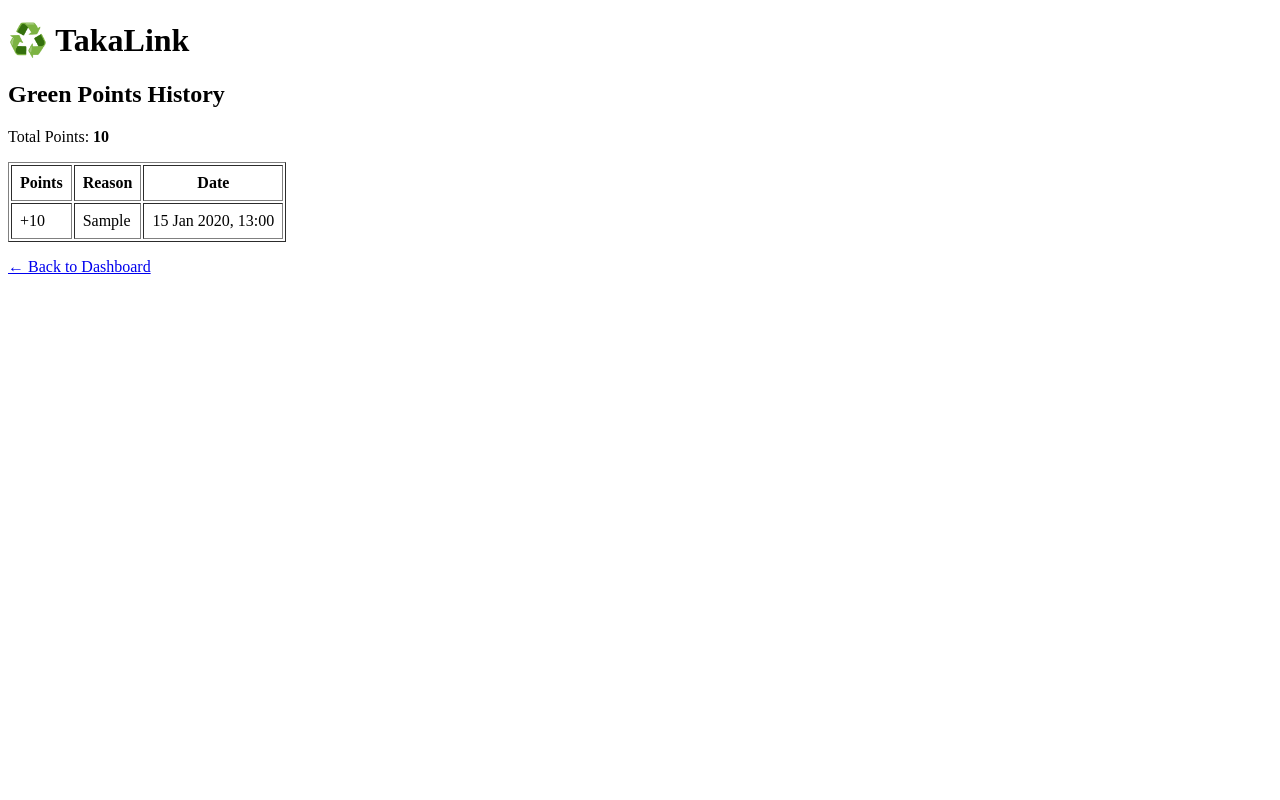
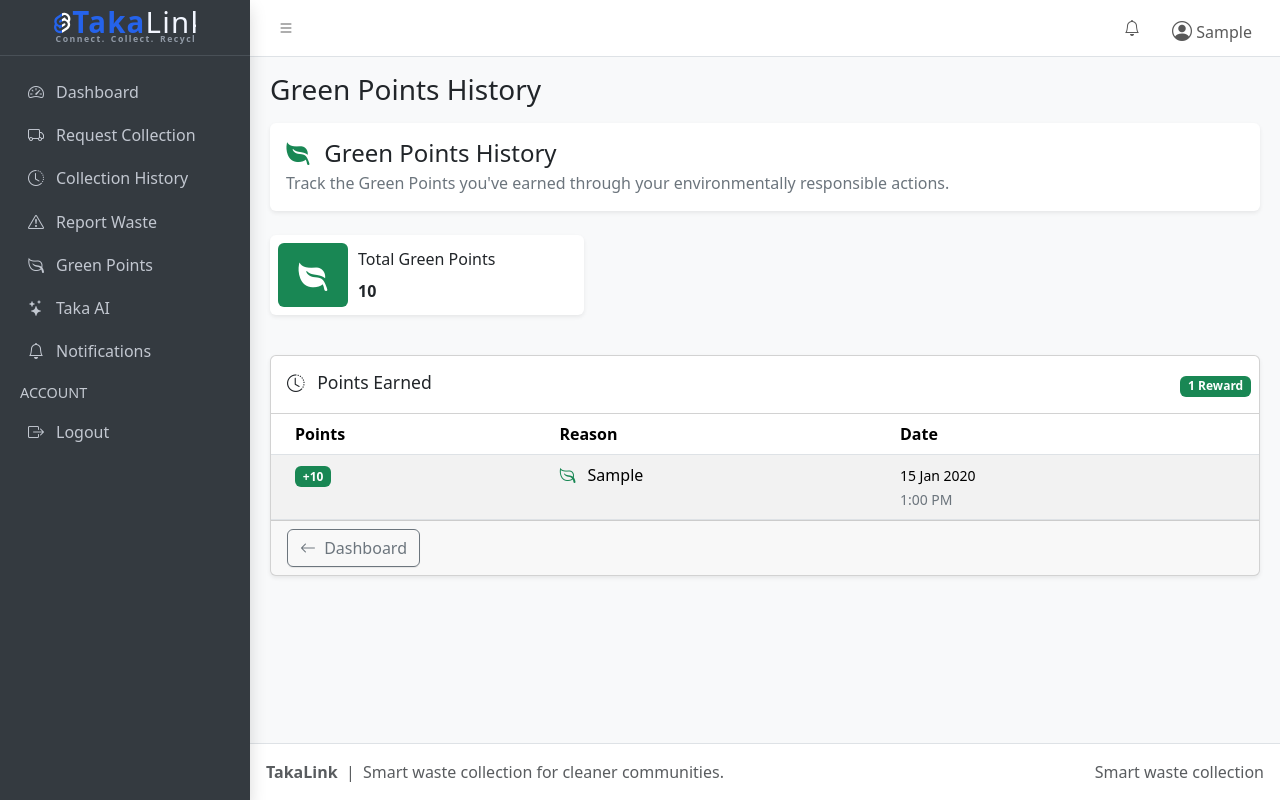
Before and after one commit to ExcelsKennedy2/TakaLink, a Django app: page /resident/green-points-history/ in a window 1280 px wide. Run offline with Django 5.2, Linux system fonts and the light colour scheme; a user stored in the database is signed in; tables that the repository leaves empty hold one stand-in row (values such as "Sample post"); some libraries are stand-ins or nearby versions.

Commit message:
Improve Green Points history UI

```diff
--- a/core/templates/core/green_points_history.html
+++ b/core/templates/core/green_points_history.html
@@ -1,48 +1,195 @@
-<!DOCTYPE html>
-<html>
-<head>
-    <title>Green Points History - TakaLink</title>
-</head>
-<body>
+{% extends "core/base.html" %}
 
-    <h1>♻️ TakaLink</h1>
+{% block title %}Green Points History | TakaLink{% endblock %}
 
-    <h2>Green Points History</h2>
+{% block page_title %}Green Points History{% endblock %}
 
-    <p>
-        Total Points:
-        <strong>{{ request.user.resident_profile.points }}</strong>
+{% block content %}
+
+<!-- Page introduction -->
+<div class="row mb-4">
+    <div class="col-12">
+        <div class="card border-0 shadow-sm">
+            <div class="card-body">
+                <h4 class="mb-1">
+                    <i class="bi bi-leaf-fill text-success me-2"></i>
+                    Green Points History
+                </h4>
+
+                <p class="text-secondary mb-0">
+                    Track the Green Points you've earned through your
+                    environmentally responsible actions.
                 </p>
+            </div>
+        </div>
+    </div>
+</div>
+
+
+<!-- Total Green Points -->
+<div class="row mb-4">
+
+    <div class="col-md-4">
+
+        <div class="info-box shadow-sm">
+
+            <span class="info-box-icon text-bg-success">
+                <i class="bi bi-leaf-fill"></i>
+            </span>
+
+            <div class="info-box-content">
+
+                <span class="info-box-text">
+                    Total Green Points
+                </span>
+
+                <span class="info-box-number">
+                    {{ request.user.resident_profile.points }}
+                </span>
+
+            </div>
+
+        </div>
+
+    </div>
+
+</div>
+
 
 {% if rewards %}
-        <table border="1" cellpadding="8">
+
+<!-- Green Points History Table -->
+<div class="card shadow-sm">
+
+    <div class="card-header">
+
+        <h3 class="card-title">
+            <i class="bi bi-clock-history me-2"></i>
+            Points Earned
+        </h3>
+
+        <div class="card-tools">
+
+            <span class="badge text-bg-success">
+                {{ rewards|length }}
+                Reward{{ rewards|length|pluralize }}
+            </span>
+
+        </div>
+
+    </div>
+
+
+    <div class="card-body p-0">
+
+        <div class="table-responsive">
+
+            <table class="table table-hover table-striped mb-0">
+
                 <thead>
+
                     <tr>
                         <th>Points</th>
                         <th>Reason</th>
                         <th>Date</th>
                     </tr>
+
                 </thead>
 
+
                 <tbody>
+
                     {% for reward in rewards %}
+
                         <tr>
-                        <td>+{{ reward.points }}</td>
-                        <td>{{ reward.reason }}</td>
-                        <td>{{ reward.created_at|date:"d M Y, H:i" }}</td>
+
+                            <td>
+                                <span class="badge text-bg-success">
+                                    +{{ reward.points }}
+                                </span>
+                            </td>
+
+
+                            <td>
+                                <i class="bi bi-leaf text-success me-2"></i>
+                                {{ reward.reason }}
+                            </td>
+
+
+                            <td>
+
+                                <small>
+                                    {{ reward.created_at|date:"d M Y" }}
+                                    <br>
+                                    <span class="text-secondary">
+                                        {{ reward.created_at|time:"g:i A" }}
+                                    </span>
+                                </small>
+
+                            </td>
+
                         </tr>
+
                     {% endfor %}
+
                 </tbody>
+
             </table>
+
+        </div>
+
+    </div>
+
+
+    <div class="card-footer">
+
+        <a
+            href="{% url 'resident_dashboard' %}"
+            class="btn btn-outline-secondary"
+        >
+            <i class="bi bi-arrow-left me-1"></i>
+            Dashboard
+        </a>
+
+    </div>
+
+</div>
+
+
 {% else %}
-        <p>You haven't earned any Green Points yet.</p>
+
+<!-- Empty state -->
+<div class="card shadow-sm">
+
+    <div class="card-body text-center py-5">
+
+        <i
+            class="bi bi-leaf text-secondary"
+            style="font-size: 4rem;"
+        ></i>
+
+        <h4 class="mt-3">
+            No Green Points Yet
+        </h4>
+
+        <p class="text-secondary">
+            You haven't earned any Green Points yet.
+            Complete collections and make responsible choices
+            to start earning points.
+        </p>
+
+        <a
+            href="{% url 'resident_dashboard' %}"
+            class="btn btn-takalink"
+        >
+            <i class="bi bi-speedometer2 me-1"></i>
+            Back to Dashboard
+        </a>
+
+    </div>
+
+</div>
+
 {% endif %}
 
-    <p>
-        <a href="{% url 'resident_dashboard' %}">
-            ← Back to Dashboard
-        </a>
-    </p>
-
-</body>
-</html>
+{% endblock %}
```
Lines whose indentation alone changed are shown as unchanged.
